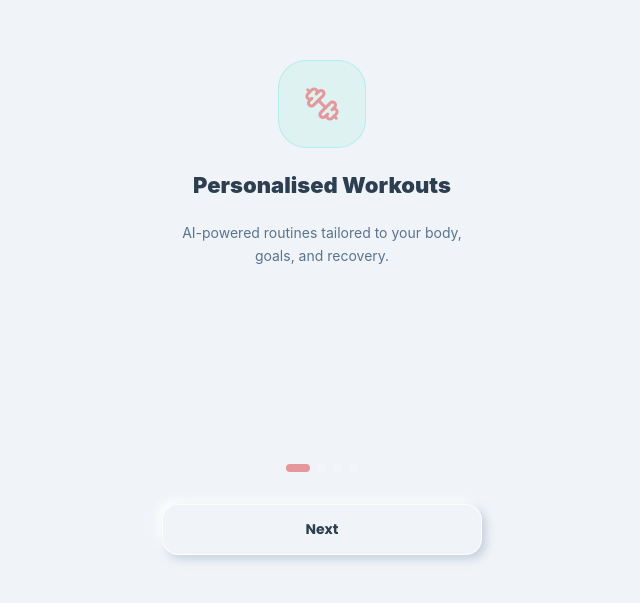
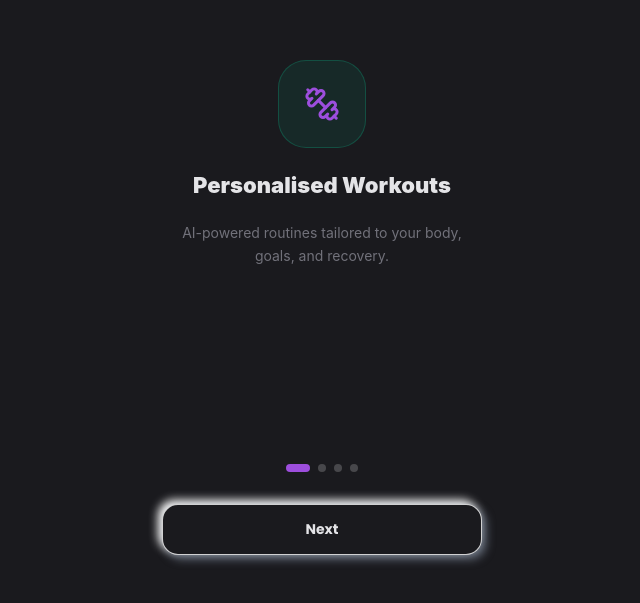
Before and after one commit to trivedan14107-code/fitva-prototype, a React (Vite) app: page / in a window 1280 px wide. Shown: the part 197-800 px from the top of the page, without its empty margins (318-958 px from the left). Built offline with nearby package versions, Linux system fonts and the light colour scheme.

Commit message:
Fix blank buttons and navigation active highlights by moving CSS variable declarations to root and aligning IconBadge

```diff
--- a/src/App.jsx
+++ b/src/App.jsx
@@ -628,10 +628,70 @@
   ];
 
   return (
-    <div className="main-wrapper">
+    <div className={`main-wrapper theme-${appTheme}`}>
       <style>{`
+        :root {
+          /* Default: Light Theme */
+          --color-bg: #F0F4F8;
+          --color-surface: #F0F4F8;
+          --color-surface-raised: #E5ECF4;
+          --color-border: rgba(163, 177, 198, 0.35);
+          --color-text1: #2C3E50;
+          --color-text2: #5A738E;
+          --color-text3: #8CA0BA;
+          --color-primary: #E5989B;
+          --color-secondary: #8EA4C0;
+          --color-warning: #FFD1B3;
+          --color-error: #FF9A9A;
+
+          --shadow-extruded: 6px 6px 14px rgba(163, 177, 198, 0.65), -6px -6px 14px rgba(255, 255, 255, 1.0);
+          --shadow-recessed: inset 3px 3px 6px rgba(163, 177, 198, 0.45), inset -3px -3px 6px rgba(255, 255, 255, 0.85);
+          --shadow-button: 4px 4px 10px rgba(163, 177, 198, 0.55), -4px -4px 10px rgba(255, 255, 255, 1.0);
+
+          --badge-primary-bg: rgba(229, 152, 155, 0.12);
+          --badge-primary-border: rgba(229, 152, 155, 0.22);
+          --badge-secondary-bg: rgba(142, 164, 192, 0.12);
+          --badge-secondary-border: rgba(142, 164, 192, 0.22);
+          --badge-warning-bg: rgba(255, 209, 179, 0.12);
+          --badge-warning-border: rgba(255, 209, 179, 0.22);
+          --badge-error-bg: rgba(255, 154, 154, 0.12);
+          --badge-error-border: rgba(255, 154, 154, 0.22);
+          --badge-neutral-bg: rgba(90, 115, 142, 0.08);
+          --badge-neutral-border: rgba(90, 115, 142, 0.15);
+        }
+
+        .theme-dark {
+          /* Cyber-Neumorphic Dark Theme */
+          --color-bg: #1A1A1E;
+          --color-surface: #1A1A1E;
+          --color-surface-raised: #121215;
+          --color-border: rgba(0, 0, 0, 0.4);
+          --color-text1: #E4E4E7;
+          --color-text2: #71717A;
+          --color-text3: #52525B;
+          --color-primary: #9D4EDD;
+          --color-secondary: #7B2CBF;
+          --color-warning: #E0AAFF;
+          --color-error: #FF9E00;
+
+          --shadow-extruded: 6px 6px 14px rgba(0, 0, 0, 0.75), -6px -6px 14px rgba(255, 255, 255, 0.04);
+          --shadow-recessed: inset 3px 3px 6px rgba(0, 0, 0, 0.8), inset -3px -3px 6px rgba(255, 255, 255, 0.03);
+          --shadow-button: 4px 4px 10px rgba(0, 0, 0, 0.65), -4px -4px 10px rgba(255, 255, 255, 0.04);
+
+          --badge-primary-bg: rgba(157, 78, 221, 0.15);
+          --badge-primary-border: rgba(157, 78, 221, 0.25);
+          --badge-secondary-bg: rgba(123, 44, 191, 0.15);
+          --badge-secondary-border: rgba(123, 44, 191, 0.25);
+          --badge-warning-bg: rgba(224, 170, 255, 0.15);
+          --badge-warning-border: rgba(224, 170, 255, 0.25);
+          --badge-error-bg: rgba(255, 158, 0, 0.15);
+          --badge-error-border: rgba(255, 158, 0, 0.25);
+          --badge-neutral-bg: rgba(255, 255, 255, 0.06);
+          --badge-neutral-border: rgba(255, 255, 255, 0.12);
+        }
+
         html, body, #root {
-          background-color: ${C.appBg};
+          background-color: var(--color-bg);
           margin: 0;
           font-family: -apple-system, BlinkMacSystemFont, "Segoe UI", Roboto, sans-serif;
           color: ${C.text1};
@@ -1581,7 +1641,7 @@
                       }}>
                         72%
                       </div>
-                      <img src="/hand_cream_lifestyle.png" alt="Trainer" style={{ width: 100, height: 115, objectFit: "contain", marginTop: 24 }} />
+                      <img src={appTheme === "dark" ? "/neon_architecture.png" : "/hand_cream_lifestyle.png"} alt="Trainer" style={{ width: 100, height: 115, objectFit: "contain", marginTop: 24 }} />
                     </div>
                   </div>
 
@@ -1660,7 +1720,7 @@
                           </div>
                           <div style={{ fontSize: 11, fontWeight: "700", opacity: 0.9 }}>Glutes / Squats / Hamstrings</div>
                         </div>
-                        <img src="/fairy_lights_jar.png" alt="Lower Body Workout" style={{ width: 110, height: 110, objectFit: "contain", marginRight: -10, marginBottom: -10 }} />
+                        <img src={appTheme === "dark" ? "/neon_architecture.png" : "/fairy_lights_jar.png"} alt="Lower Body Workout" style={{ width: 110, height: 110, objectFit: "contain", marginRight: -10, marginBottom: -10 }} />
                       </div>
                     </div>
 
@@ -1668,7 +1728,7 @@
                     <div
                       onClick={() => triggerAlert("Upper body workout starts in Pro upgrade!")}
                       style={{
-                        backgroundColor: "rgba(229, 152, 155, 0.22)",
+                        backgroundColor: appTheme === "dark" ? "rgba(157, 78, 221, 0.22)" : "rgba(229, 152, 155, 0.22)",
                         borderRadius: 24,
                         padding: "20px 16px 16px",
                         position: "relative",
@@ -1706,7 +1766,7 @@
                           </div>
                           <div style={{ fontSize: 11, fontWeight: "700", opacity: 0.9 }}>Chest / Shoulders / Triceps</div>
                         </div>
-                        <img src="/fairy_lights_jar.png" alt="Upper Body Workout" style={{ width: 110, height: 110, objectFit: "contain", marginRight: -10, marginBottom: -10 }} />
+                        <img src={appTheme === "dark" ? "/purple_smoke.png" : "/fairy_lights_jar.png"} alt="Upper Body Workout" style={{ width: 110, height: 110, objectFit: "contain", marginRight: -10, marginBottom: -10 }} />
                       </div>
                     </div>
                   </div>
@@ -1950,7 +2010,7 @@
                 {/* Cinematic Hero Image Background */}
                 <div style={{
                   position: "absolute", inset: 0,
-                  backgroundImage: "url('/hand_cream_lifestyle.png')",
+                  backgroundImage: appTheme === "dark" ? "url('/neon_architecture.png')" : "url('/hand_cream_lifestyle.png')",
                   backgroundSize: "cover",
                   backgroundPosition: "center",
                   zIndex: 1
@@ -3455,7 +3515,7 @@
           <button className="nav-item" onClick={() => { setTab("home"); setActiveOverlay(null); }} style={{ position: "relative" }}>
             <div style={{
               width: 48, height: 48, borderRadius: "50%",
-              backgroundColor: tab === "home" && !activeOverlay ? "rgba(0, 168, 107, 0.12)" : "transparent",
+              backgroundColor: tab === "home" && !activeOverlay ? "var(--badge-primary-bg)" : "transparent",
               display: "flex", alignItems: "center", justifyContent: "center",
               transition: "all 0.2s"
             }}>
@@ -3467,11 +3527,11 @@
           <button className="nav-item" onClick={() => { setTab("plan"); setActiveOverlay(null); }} style={{ position: "relative" }}>
             <div style={{
               width: 48, height: 48, borderRadius: "50%",
-              backgroundColor: tab === "plan" ? "rgba(127, 93, 240, 0.15)" : "transparent",
+              backgroundColor: tab === "plan" ? "var(--badge-secondary-bg)" : "transparent",
               display: "flex", alignItems: "center", justifyContent: "center",
               transition: "all 0.2s"
             }}>
-              <Dumbbell size={24} color={tab === "plan" ? color.secondary : C.text2} />
+              <Dumbbell size={24} color={tab === "plan" ? C.blue : C.text2} />
             </div>
           </button>
 
@@ -3481,7 +3541,7 @@
           <button className="nav-item" onClick={() => { setTab("community"); setActiveOverlay(null); }} style={{ position: "relative" }}>
             <div style={{
               width: 48, height: 48, borderRadius: "50%",
-              backgroundColor: tab === "community" ? "rgba(0, 168, 107, 0.12)" : "transparent",
+              backgroundColor: tab === "community" ? "var(--badge-primary-bg)" : "transparent",
               display: "flex", alignItems: "center", justifyContent: "center",
               transition: "all 0.2s"
             }}>
@@ -3493,7 +3553,7 @@
           <button className="nav-item" onClick={() => { setTab("leaderboard"); setActiveOverlay(null); }} style={{ position: "relative" }}>
             <div style={{
               width: 48, height: 48, borderRadius: "50%",
-              backgroundColor: tab === "leaderboard" ? "rgba(0, 168, 107, 0.12)" : "transparent",
+              backgroundColor: tab === "leaderboard" ? "var(--badge-primary-bg)" : "transparent",
               display: "flex", alignItems: "center", justifyContent: "center",
               transition: "all 0.2s"
             }}>
@@ -3505,7 +3565,7 @@
           <button className="nav-item" onClick={() => { setTab("profile"); setActiveOverlay(null); }} style={{ position: "relative" }}>
             <div style={{
               width: 48, height: 48, borderRadius: "50%",
-              backgroundColor: tab === "profile" ? "rgba(142, 142, 147, 0.15)" : "transparent",
+              backgroundColor: tab === "profile" ? "var(--badge-primary-bg)" : "transparent",
               display: "flex", alignItems: "center", justifyContent: "center",
               transition: "all 0.2s"
             }}>
--- a/src/components/IconBadge.jsx
+++ b/src/components/IconBadge.jsx
@@ -16,33 +16,33 @@
     switch (tone) {
       case "primary":
         return {
-          bg: "rgba(0, 229, 168, 0.08)",
-          border: "rgba(0, 229, 168, 0.15)",
+          bg: "var(--badge-primary-bg)",
+          border: "var(--badge-primary-border)",
           iconColor: colors.primary,
         };
       case "secondary":
         return {
-          bg: "rgba(91, 140, 255, 0.08)",
-          border: "rgba(91, 140, 255, 0.15)",
+          bg: "var(--badge-secondary-bg)",
+          border: "var(--badge-secondary-border)",
           iconColor: colors.secondary,
         };
       case "warning":
         return {
-          bg: "rgba(255, 184, 77, 0.08)",
-          border: "rgba(255, 184, 77, 0.15)",
+          bg: "var(--badge-warning-bg)",
+          border: "var(--badge-warning-border)",
           iconColor: colors.warning,
         };
       case "error":
         return {
-          bg: "rgba(255, 92, 92, 0.08)",
-          border: "rgba(255, 92, 92, 0.15)",
+          bg: "var(--badge-error-bg)",
+          border: "var(--badge-error-border)",
           iconColor: colors.error,
         };
       case "neutral":
       default:
         return {
-          bg: "rgba(255, 255, 255, 0.04)",
-          border: "rgba(255, 255, 255, 0.08)",
+          bg: "var(--badge-neutral-bg)",
+          border: "var(--badge-neutral-border)",
           iconColor: colors.text2,
         };
     }
--- a/src/design/tokens.js
+++ b/src/design/tokens.js
@@ -1,15 +1,15 @@
 export const color = {
-  primary: "#E5989B",       // Soft, muted pastel coral/pink tone
-  secondary: "#8EA4C0",     // Soft muted blue/gray
-  warning: "#FFD1B3",       // Missed goals, reminders
-  error: "#FF9A9A",         // Critical alerts, errors
-  bg: "#F0F4F8",            // Background & Base Surfaces: highly uniform light pastel blue/gray tint
-  surface: "#F0F4F8",       // Cards, sheets, nav bar base
-  surfaceRaised: "#E5ECF4", // Recessed/pressed/hover state base
-  text1: "#2C3E50",         // Typography: Dark slate gray/navy blue text
-  text2: "#5A738E",         // Secondary text: medium slate blue/gray
-  text3: "#8CA0BA",         // Muted/tertiary text
-  border: "rgba(163, 177, 198, 0.35)",
+  primary: "var(--color-primary)",
+  secondary: "var(--color-secondary)",
+  warning: "var(--color-warning)",
+  error: "var(--color-error)",
+  bg: "var(--color-bg)",
+  surface: "var(--color-surface)",
+  surfaceRaised: "var(--color-surface-raised)",
+  text1: "var(--color-text1)",
+  text2: "var(--color-text2)",
+  text3: "var(--color-text3)",
+  border: "var(--color-border)",
 };
 
 export const typography = {
```
Also changed, not shown: public/neon_architecture.png (added), public/purple_smoke.png (added).
